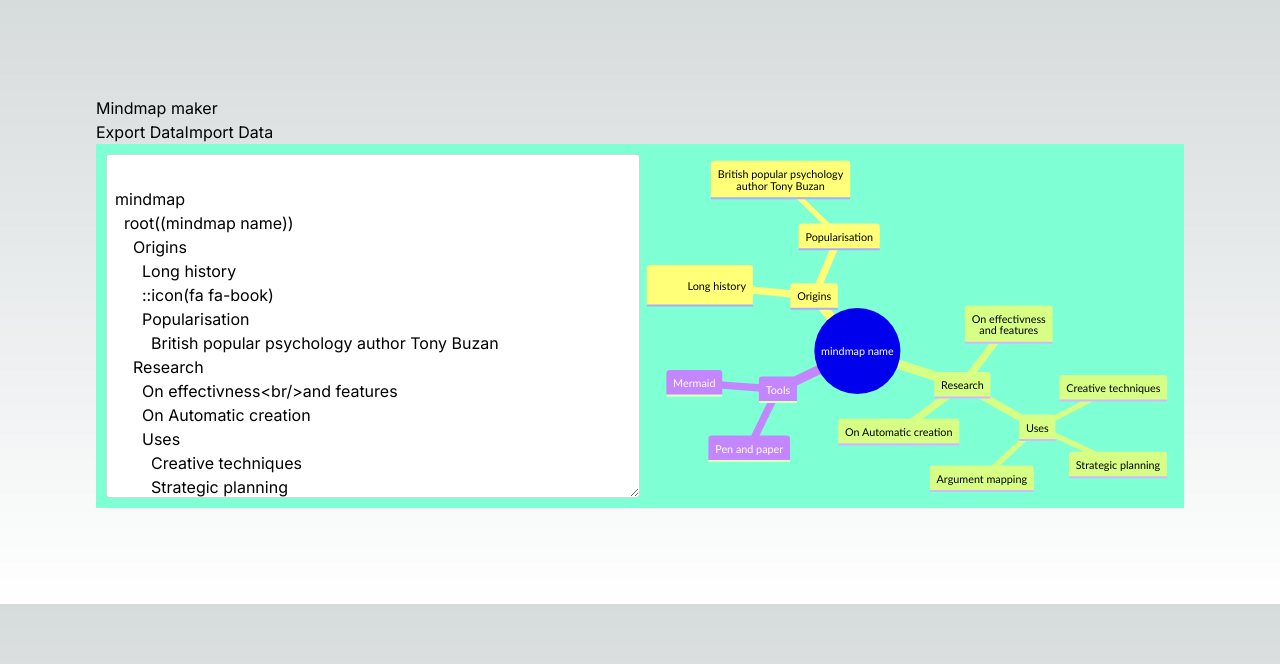
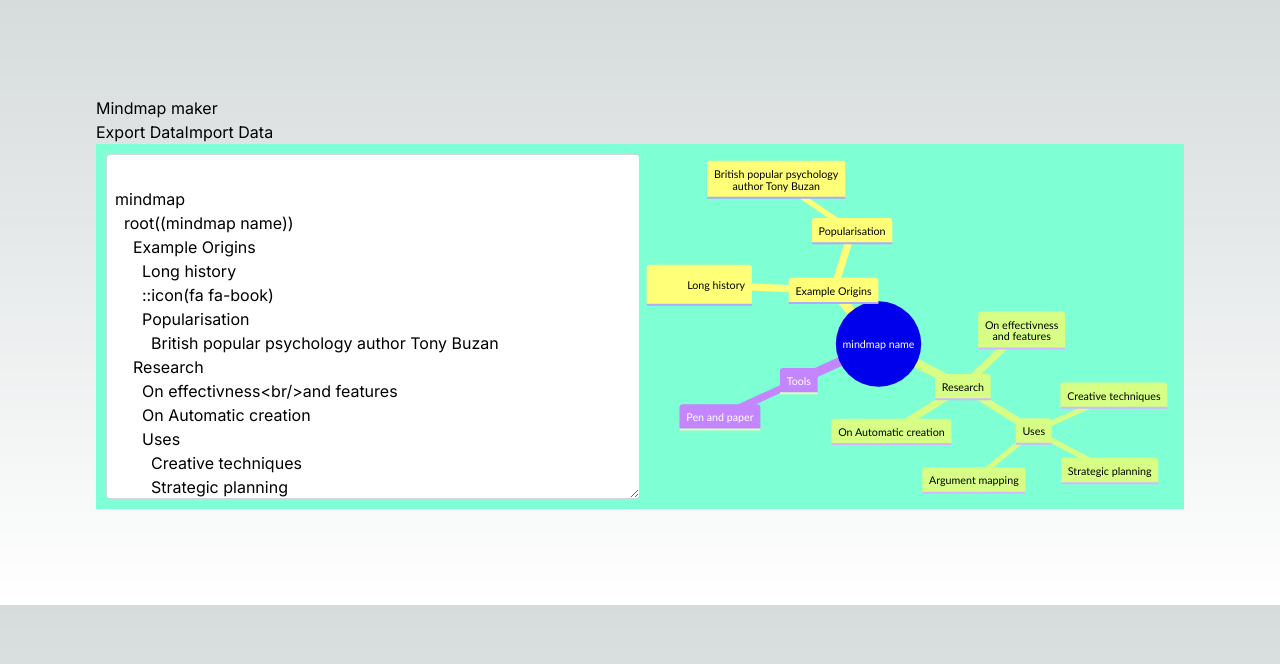
Before and after one commit to RisingSatalite/NWKonline, a Next.js app: page / in a window 1280 px wide. Shown: the top 664 px of the page. Built offline with nearby package versions, Linux system fonts and the light colour scheme.

Commit message:
Update mermaideditor.js

```diff
--- a/src/components/mermaideditor.js
+++ b/src/components/mermaideditor.js
@@ -8,7 +8,7 @@ export default function Editor() {
   const [mermaidChart, setMermaidChart] = useState(`
 mindmap
   root((mindmap name))
-    Origins
+    Example Origins
       Long history
       ::icon(fa fa-book)
       Popularisation
@@ -22,7 +22,6 @@ mindmap
         Argument mapping
     Tools
       Pen and paper
-      Mermaid
   `);
 
   const change = (e) => {
```
